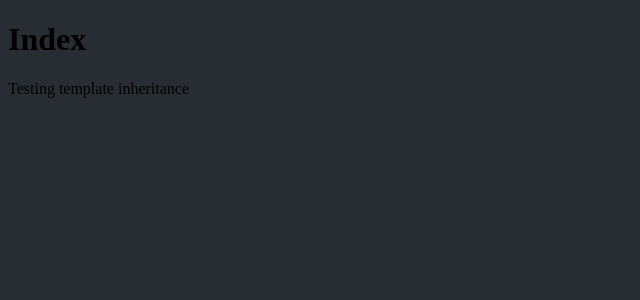
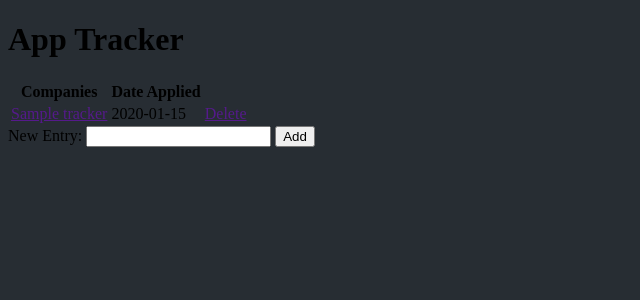
Before and after one commit to kyletolentino/apptracker, a Flask app: page / in a window 1280 px wide. Shown: the top 300 px of the page, without its empty margins (0-640 px from the left). Run offline with Flask 2, Linux system fonts and the light colour scheme; tables that the repository leaves empty hold one stand-in row (values such as "Sample post").

Commit message:
created database and edited index.html to show entries

```diff
--- a/app.py
+++ b/app.py
@@ -1,10 +1,40 @@
-from flask import Flask, render_template
+from flask import Flask, render_template, request, redirect
+from flask_sqlalchemy import SQLAlchemy
+from datetime import datetime
 
 app = Flask(__name__)
+app.config['SQLALCHEMY_DATABASE_URI'] = 'sqlite:///test.db'
+app.config['SQLALCHEMY_TRACK_MODIFICATIONS'] = False
+db = SQLAlchemy(app)
 
-@app.route('/')
+
+class Tracker(db.Model):
+    id = db.Column(db.Integer, primary_key=True)
+    name = db.Column(db.String(80), nullable=False)
+    # job_id = db.Colum(db.Integer, nullable=False)
+    date = db.Column(db.DateTime, nullable=False, default=datetime.utcnow)
+    # status = db.Column(db.String(80), nullable=False)
+
+    def __repr__(self):
+        return '<Tracker %r>' % self.company
+
+
+@app.route('/', methods=['GET', 'POST'])
 def index():
-    return render_template('index.html')
+    if request.method == 'POST':
+        name = request.form['name']
+        entry = Tracker(name=name)
+
+        try:
+            db.session.add(entry)
+            db.session.commit()
+            return redirect('/')
+        except:
+            return "Uh-oh, we can't add it."
+
+    else:
+        names = Tracker.query.order_by(Tracker.date).all()
+        return render_template('index.html', names=names)
 
 if __name__ == "__main__":
     app.run(debug=True)
--- a/templates/index.html
+++ b/templates/index.html
@@ -1,6 +1,35 @@
 {% extends 'base.html' %}
 
 {% block content %}
-<h1>Index</h1>
-<p>Testing template inheritance</p>
+<div>
+    <h1>App Tracker</h1>
+    {% if names|length < 1 %}
+    <p>You haven't applied anywhere (start applying!)</p>
+    {% else %}
+    <table>
+        <thead>
+            <tr>
+                <th>Companies</th>
+                <th>Date Applied</th>
+                <th></th>
+            </tr>
+        </thead>
+        <tbody>
+            {% for company in names %}
+            <tr>
+                <td><a href="">{{ company.name }}</a></td>
+                <td>{{ company.date.date() }}</td>
+                <td><a href="">Delete</a></td>
+            </tr>
+            {% endfor %}
+        </tbody>
+    </table>
+    {% endif %}
+
+    <form action="/" method="POST">
+        <label for="newEntry">New Entry:</label>
+        <input type="text" name="name" id="newEntry">
+        <button type="submit">Add</button>
+    </form>
+</div>
 {% endblock content %}
```
